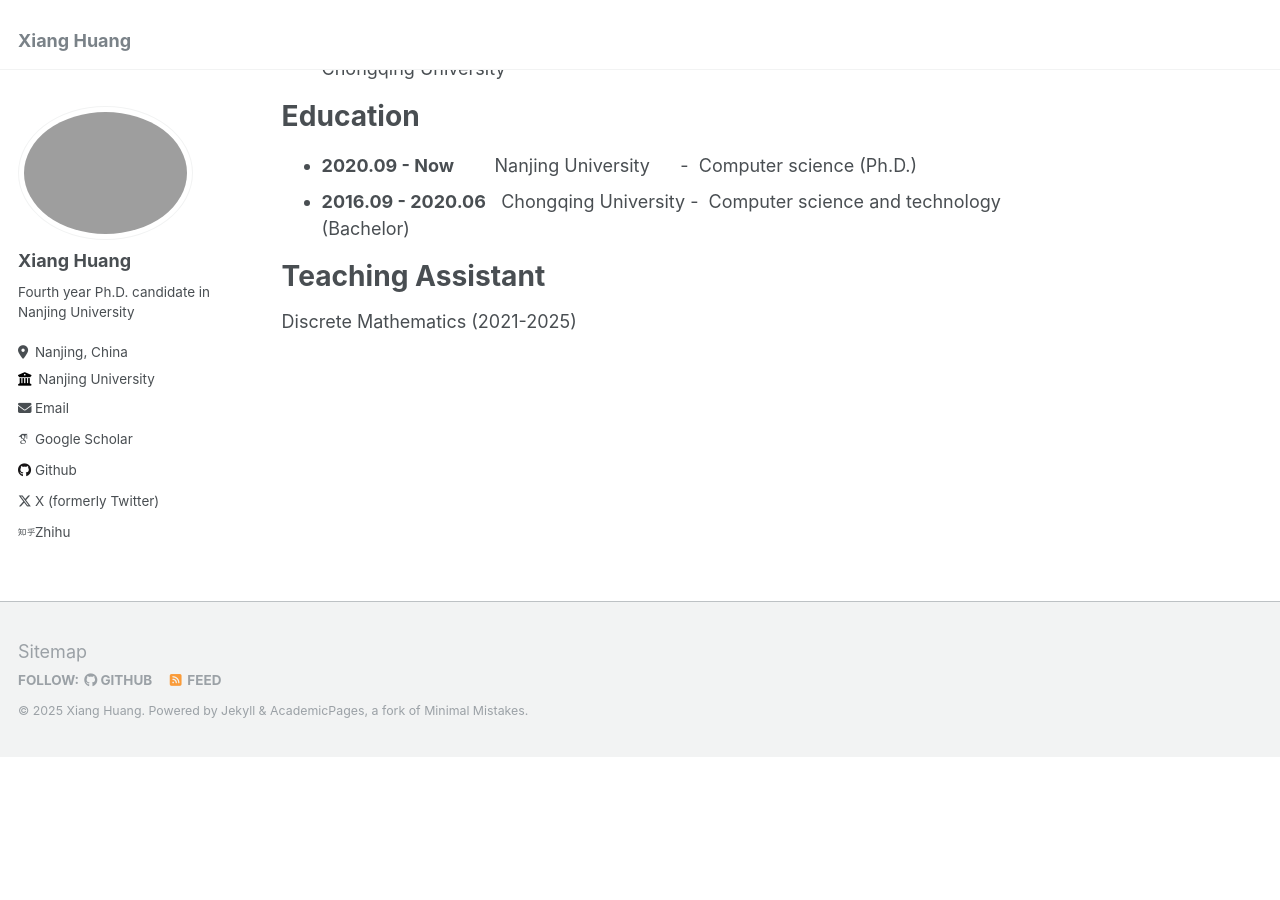
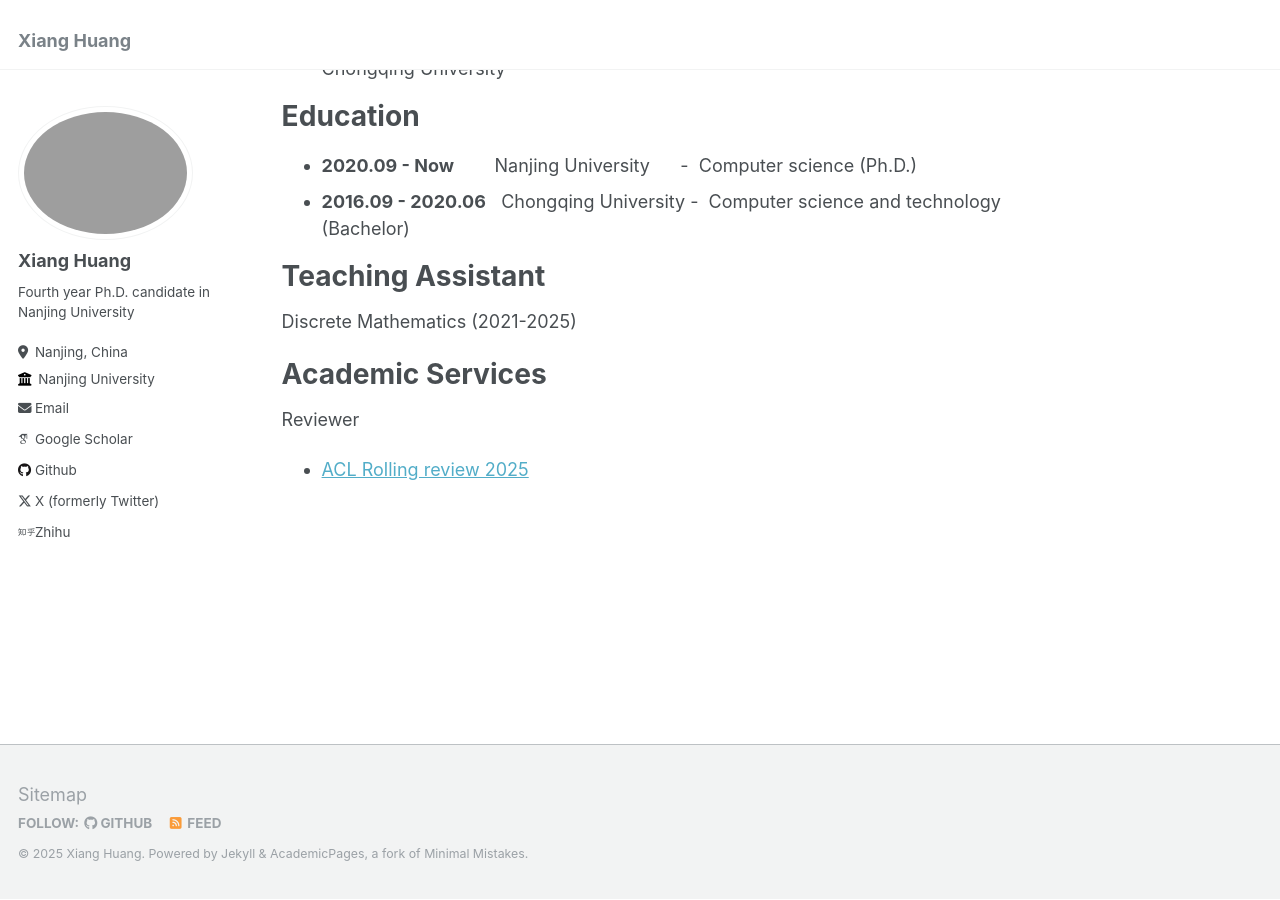
Before and after one commit to cdhx/cdhx.github.io, a Jekyll site: the page built from _pages/about.md, in a window 1280 px wide and 900 px high, scrolled down 1800 px. Built offline with Jekyll 4.4.1, drawn with Linux system fonts in a browser that asks for light colours; some web fonts are replaced; before the commit the page ends 2557 px from its top, so only the background shows below that.

Commit message:
Update about.md

```diff
--- a/_pages/about.md
+++ b/_pages/about.md
@@ -69,3 +69,9 @@ Education
 Teaching Assistant
 ===
 Discrete Mathematics (2021-2025)
+
+
+Academic Services
+===
+Reviewer
+- [ACL Rolling review 2025](https://openreview.net/group?id=aclweb.org/ACL/2025)
```
